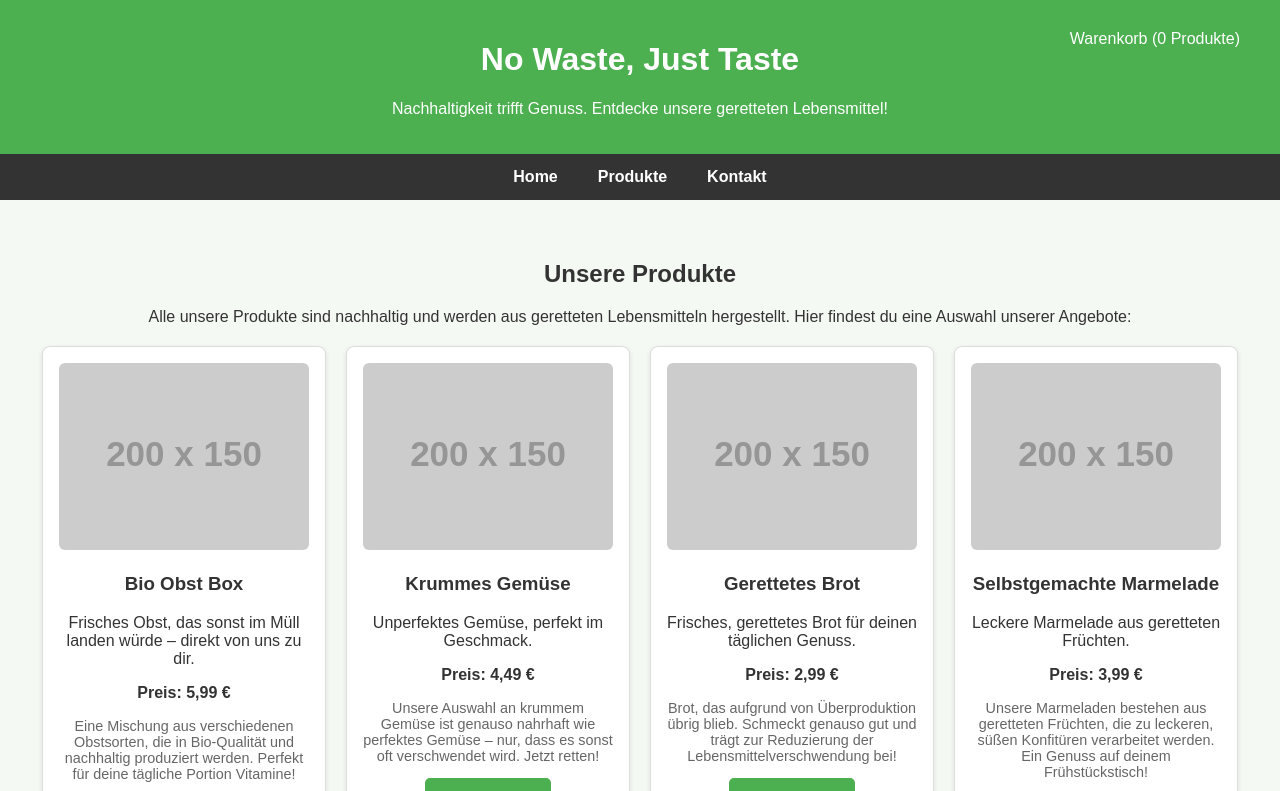
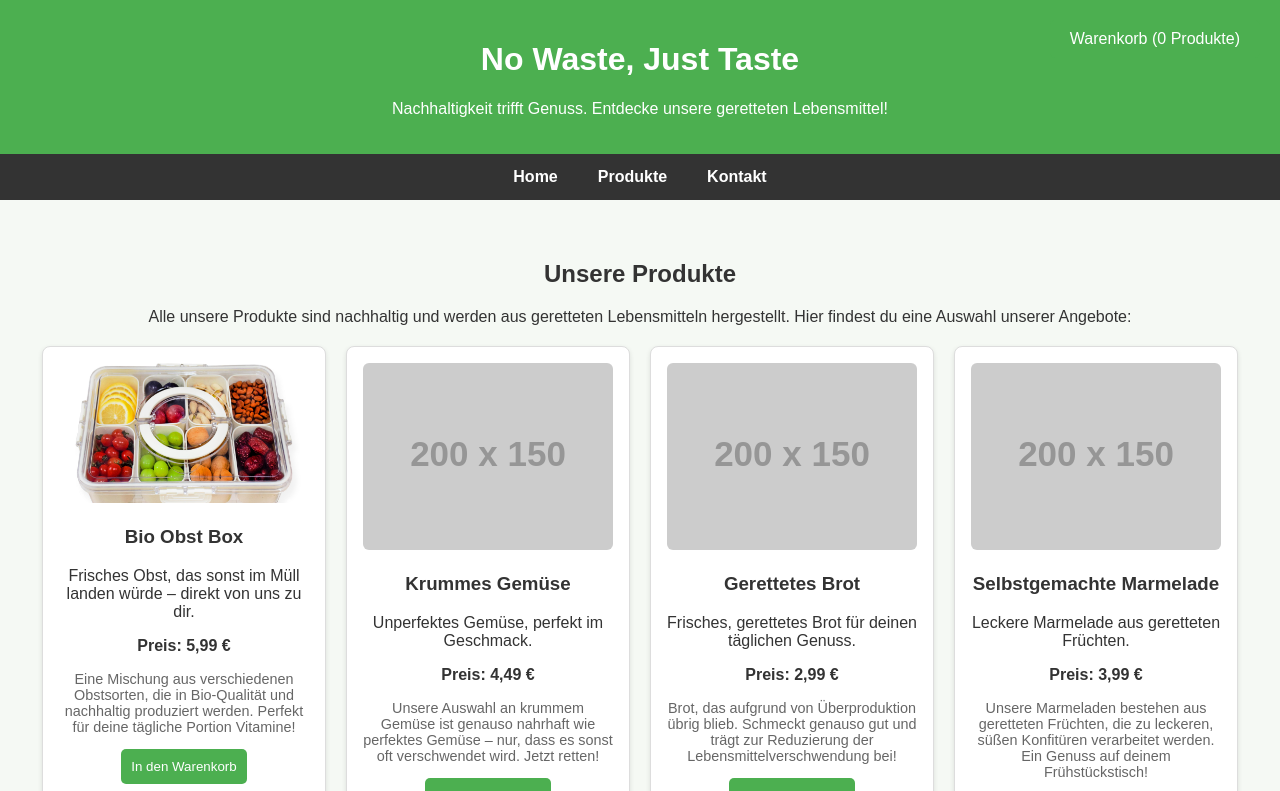
Before and after one commit to Jakob187-ui/Shop-Zero-waste, a plain HTML site: page index.html in a window 1280 px wide. Both pictures are taken after a click on the link "Produkte". Shown: the top 791 px of the page. Drawn offline with Linux system fonts and the light colour scheme; placeholder pictures from the web are drawn by us.

Commit message:
Update index.html

```diff
--- a/index.html
+++ b/index.html
@@ -66,7 +66,7 @@
     <p>Alle unsere Produkte sind nachhaltig und werden aus geretteten Lebensmitteln hergestellt. Hier findest du eine Auswahl unserer Angebote:</p>
     <div class="products">
       <div class="product" data-name="Bio Obst Box" data-price="5.99">
-        <img src="https://via.placeholder.com/200x150?text=Obstbox" alt="Obstbox">
+        <img src=https://github.com/Jakob187-ui/Shop-Zero-waste/blob/main/IMG_0827.jpeg alt="Obstbox">
         <h3>Bio Obst Box</h3>
         <p>Frisches Obst, das sonst im Müll landen würde – direkt von uns zu dir.</p>
         <p><strong>Preis: 5,99 €</strong></p>
```
